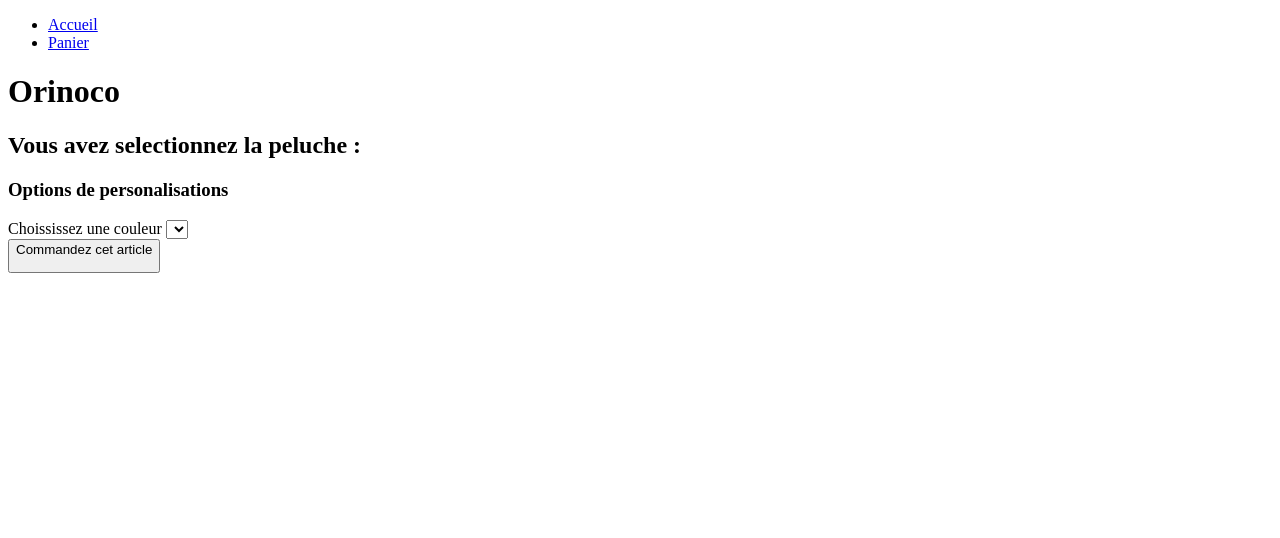
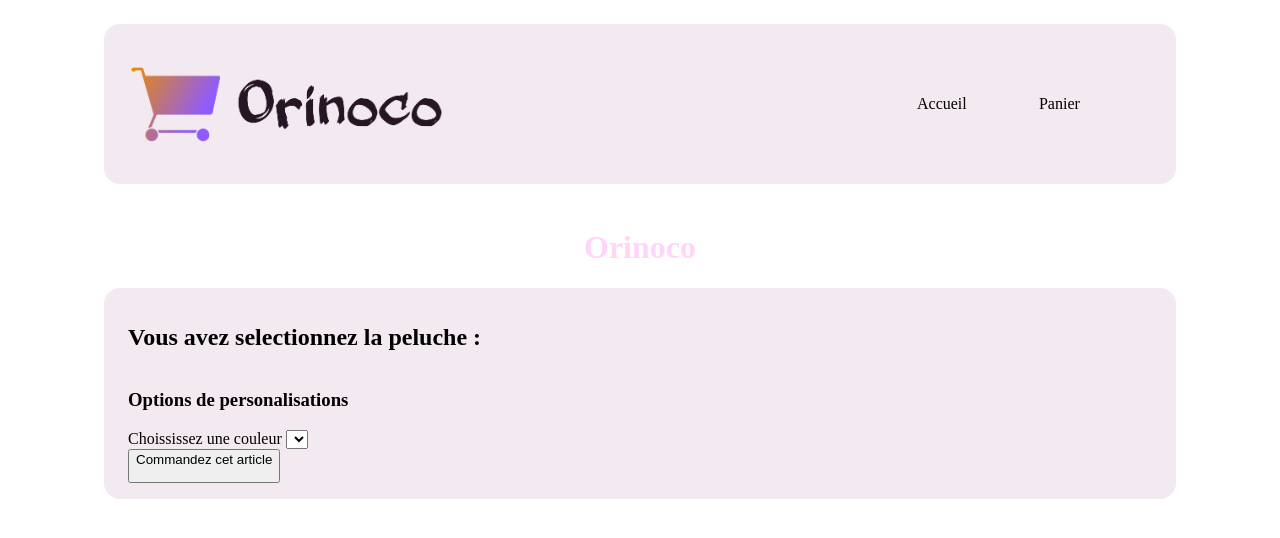
Before and after one commit to afillion/AlexisFillion_5_17062021, a website built with webpack: page product.html in a window 1280 px wide. Built offline with nearby package versions, Linux system fonts and the light colour scheme; no server answers; files whose address does not match are found by name.

Commit message:
paufinage et css

```diff
--- a/product.html
+++ b/product.html
@@ -3,11 +3,14 @@
 <head>
   <meta charset="utf-8">
   <meta name="viewport" content="width=device-width, initial-scale=1">
+  <link rel="stylesheet" type="text/css" href="./style.css">
   <title>Article - Orinoco</title>
 </head>
 <body>
-    <header>
-      <div class="logo"></div>
+  <header class="header">
+    <div class="logo">
+      <a href="index.html"><img src="./src/images/orinoco_logo.png" alt="logo du site Orinoco"></a>
+    </div>
     <nav class="">
       <ul>
         <li>
@@ -21,9 +24,10 @@
   </header>
 
   <div class="main" id="main">
-      <h1>Orinoco</h1>
-      <section>
+    <h1 class="main__title">Orinoco</h1>
+    <section id="product">
       <h2 id="itemPageTitle">Vous avez selectionnez la peluche : </h2>
+      <div class="product_wrapper">
         <article>
           <div>
             <h3 id="itemTitle"></h3>
@@ -53,6 +57,7 @@
         </aside>
       </section>
     </div>
+  </div>
 
   <footer>
 
--- a/src/index.js
+++ b/src/index.js
@@ -31,7 +31,7 @@ function showContent(article) {
 
   clone.getElementById("articleTitle").textContent = article.name;
   clone.getElementById("articleTxt").textContent = article.description;
-  clone.getElementById("articlePrice").textContent = article.price / 100 +".00";
+  clone.getElementById("articlePrice").textContent = article.price / 100 +".00€";
   clone.getElementById("articleImg").setAttribute("src", article.imageUrl);
   const href = clone.getElementById("articleId");
   href.addEventListener('click', function(){
--- a/src/order.js
+++ b/src/order.js
@@ -6,5 +6,5 @@
   let price = url.get('totalPrice');
   console.log(price);
   const order = document.getElementById("order");
-  order.textContent = `Votre commande ${orderId}, pour un total de ${price}`;
+  order.textContent = `Votre commande ${orderId}, pour un total de ${price}.00€`;
 })()
--- a/src/product.js
+++ b/src/product.js
@@ -17,7 +17,7 @@ function display(item) {
   document.getElementById("itemPageTitle").textContent += item.name;
   document.getElementById("itemTitle").textContent = item.name;
   document.getElementById("itemTxt").textContent = item.description;
-  document.getElementById("itemPrice").textContent = item.price / 100 + ".00";
+  document.getElementById("itemPrice").textContent = item.price / 100 + ".00€";
   document.getElementById("itemImg").setAttribute("src", item.imageUrl);
   const href = document.getElementById("itemId");
   href.addEventListener("click", function(){
--- a/src/query.js
+++ b/src/query.js
@@ -55,7 +55,7 @@ export async function send_item(order) {
           total_price += el;
         });
         window.localStorage.clear();
-        window.location.href = `${window.location.origin}/order.html?orderId=${json.orderId}&totalPrice=${total_price}.00€`;
+        window.location.href = `${window.location.origin}/order.html?orderId=${json.orderId}&totalPrice=${total_price}`;
       }
     )
     .catch(
--- /dev/null
+++ b/style.css
@@ -0,0 +1,98 @@
+body {
+  margin: 0;
+}
+
+.header {
+  min-height: 10rem;
+  width: 80%;
+  margin: 1.5rem auto;
+  background-color: #f3e9f1;
+  display: flex;
+  flex-direction: row;
+  justify-content: space-between;
+  align-items: center;
+  padding: 0 1.5rem;
+  border-radius: 1rem;
+}
+
+.logo img {
+  height: 9rem;
+  width: auto;
+}
+
+nav {
+  width: 30%;
+}
+
+nav ul {
+  display: flex;
+  justify-content: space-evenly;
+}
+
+ul {
+  list-style-type: none;
+  padding: 0;
+}
+
+a {
+  text-decoration: none;
+  color: black;
+}
+
+#main {
+  width: 80%;
+  margin: auto;
+  display: flex;
+  flex-direction: column;
+  align-items: center;
+}
+
+.main__title {
+  color: #ffd6f7;
+  text-align: center;
+}
+
+.article {
+  border-radius: 1rem;
+}
+
+#articleImg {
+  width: 100%;
+  border-radius: 1rem;
+}
+
+#list {
+  display: flex;
+  flex-wrap: wrap;
+  justify-content: space-between;
+}
+
+#list li {
+  max-width: 30%;
+  border-radius: 1rem;
+  background-color: white;
+  margin: 1rem auto;
+}
+
+#list li:hover {
+  transform: scale(1.1);
+}
+
+section {
+  background-color: #f3e9f1;
+  border-radius: 1rem;
+  padding: 1rem 1.5rem;
+  width: 100%;
+}
+
+#cartList {
+  margin-bottom: 1.5rem;
+}
+
+.product_wrapper {
+  display: flex;
+}
+
+#itemImg {
+  max-width: 50%;
+}
```
Also changed, not shown: cart.html (+7 -4 lines), index.html (+6 -3 lines), order.html (+6 -3 lines), src/cart.js (+7 -7 lines), src/images/orinoco_logo.png (added). Lines whose indentation alone changed are shown as unchanged.
